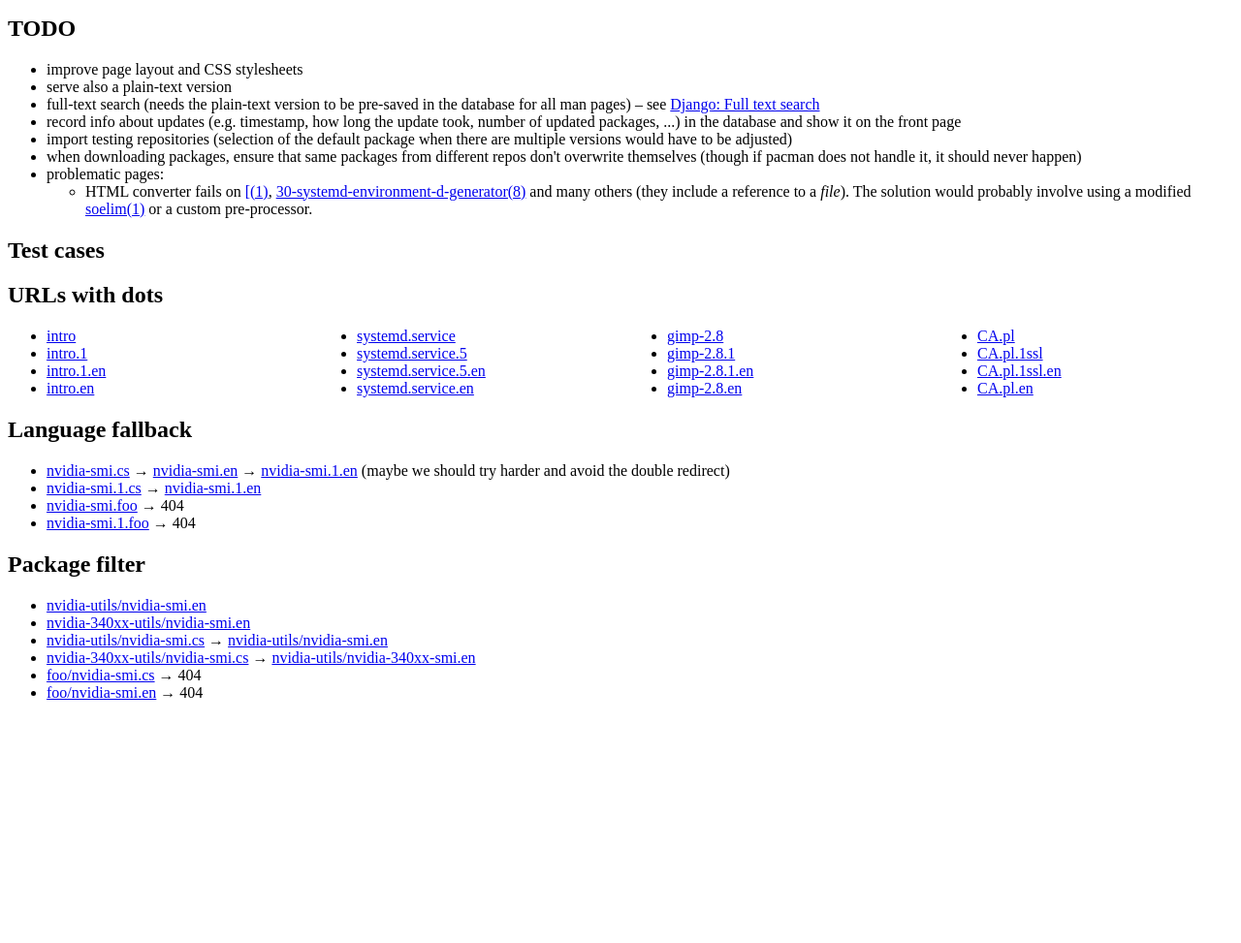
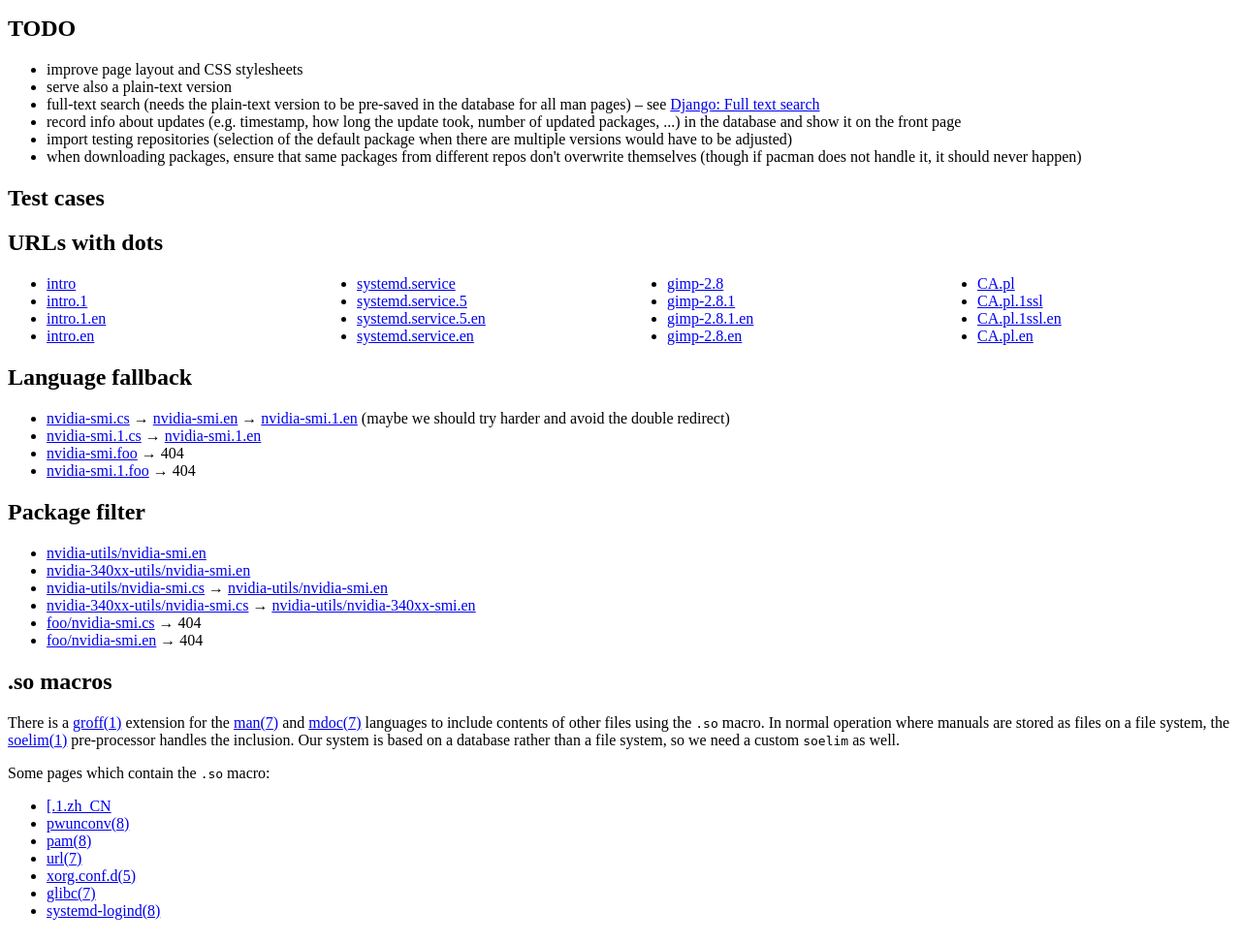
Before and after one commit to archlinux/archmanweb, a Django app: template archweb_manpages/templates/dev.html in a window 1280 px wide. Shown: the part 315-1288 px from the top of the page at 97% size. Before the commit the page ends 1037 px from the top, so only its background shows below. Run offline with Django 3.2, Linux system fonts and the light colour scheme; the template is opened without the code that fills it, so the values that code supplies are empty; parts of the project's set-up code (start-up, migrations or seed data) failed here and were passed over.

Commit message:
add soelim code

```diff
--- a/archweb_manpages/templates/dev.html
+++ b/archweb_manpages/templates/dev.html
@@ -38,12 +38,6 @@ Some similar projects:
     <li>record info about updates (e.g. timestamp, how long the update took, number of updated packages, ...) in the database and show it on the front page</li>
     <li>import testing repositories (selection of the default package when there are multiple versions would have to be adjusted)</li>
     <li>when downloading packages, ensure that same packages from different repos don't overwrite themselves (though if pacman does not handle it, it should never happen)</li>
-    <li>
-        problematic pages:
-        <ul>
-            <li>HTML converter fails on <a href="{% url 'index' %}man/[.1.zh_CN">[(1)</a>, <a href="{% url 'index' %}man/30-systemd-environment-d-generator.8.en">30-systemd-environment-d-generator(8)</a> and many others (they include a reference to a <em>file</em>). The solution would probably involve using a modified <a href="http://mdocml.bsd.lv/man/soelim.1.html">soelim(1)</a> or a custom pre-processor.</li>
-        </ul>
-    </li>
 </ul>
 
 <h1>Test cases</h1>
@@ -88,5 +82,25 @@ Some similar projects:
     <li><a href="{% url 'index' %}man/foo/nvidia-smi.en">foo/nvidia-smi.en</a> &rarr; 404</li>
 </ul>
 
+<h2>.so macros</h2>
+<p>
+There is a <a href="{% url 'index' %}man/groff.1">groff(1)</a> extension for the
+<a href="{% url 'index' %}man/man.7">man(7)</a> and <a href="{% url 'index' %}man/mdoc.7">mdoc(7)</a> languages
+to include contents of other files using the <code>.so</code> macro. In normal operation where manuals are stored
+as files on a file system, the <a href="{% url 'index' %}man/soelim.1">soelim(1)</a> pre-processor handles the
+inclusion. Our system is based on a database rather than a file system, so we need a custom <code>soelim</code>
+as well.
+</p>
+<p>Some pages which contain the <code>.so</code> macro:</p>
+<ul>
+    <li><a href="{% url 'index' %}man/[.1.zh_CN">[.1.zh_CN</a></li>
+    <li><a href="{% url 'index' %}man/pwunconv.8">pwunconv(8)</a></li>
+    <li><a href="{% url 'index' %}man/pam.8">pam(8)</a></li>
+    <li><a href="{% url 'index' %}man/url.7">url(7)</a></li>
+    <li><a href="{% url 'index' %}man/xorg.conf.d.5">xorg.conf.d(5)</a></li>
+    <li><a href="{% url 'index' %}man/glibc.7">glibc(7)</a></li>
+    <li><a href="{% url 'index' %}man/systemd-logind.8">systemd-logind(8)</a></li>
+</ul>
+
 </article>
 {% endblock %}
```
Also changed, not shown: archweb_manpages/views.py (+22 -1 lines).
